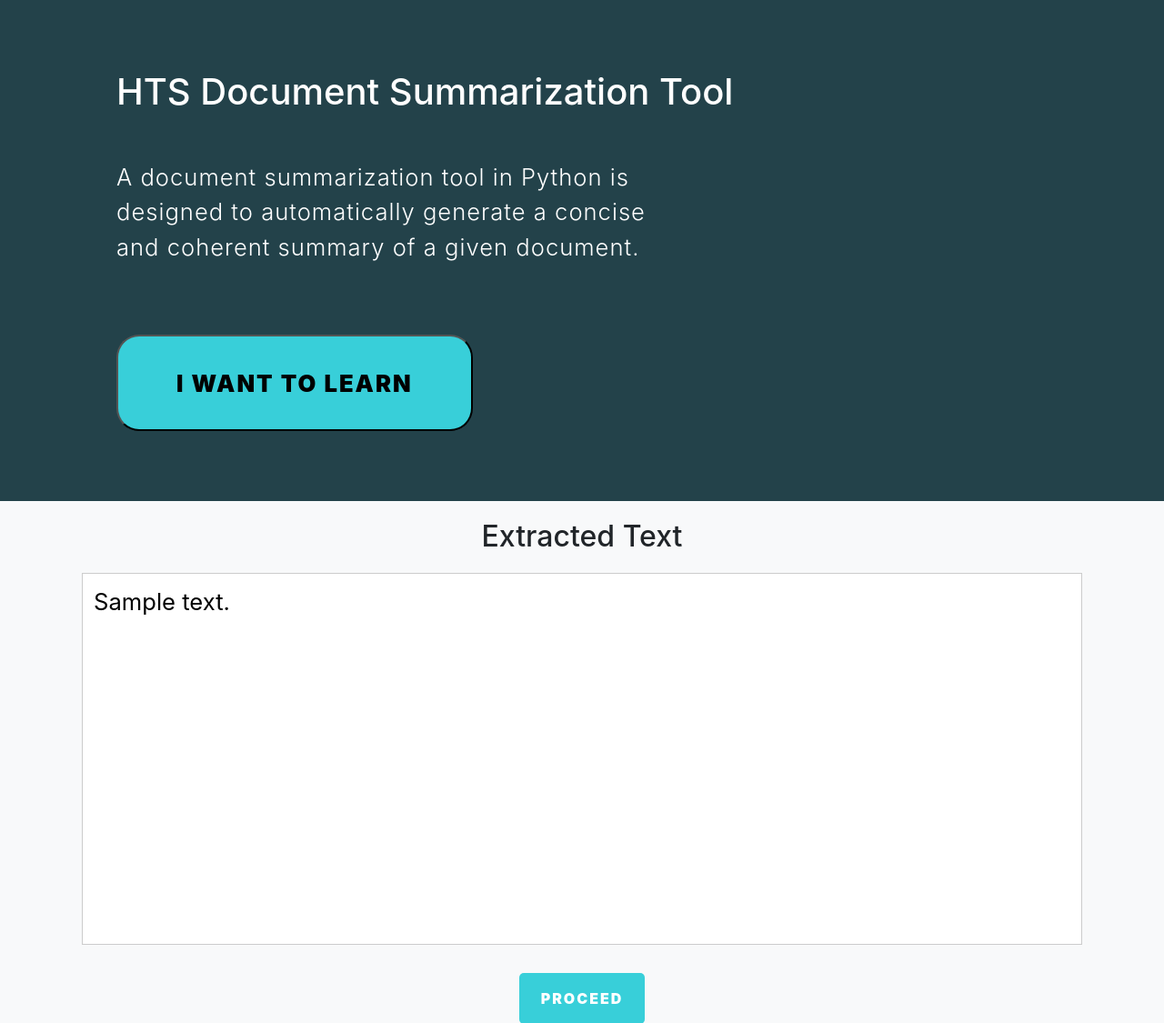
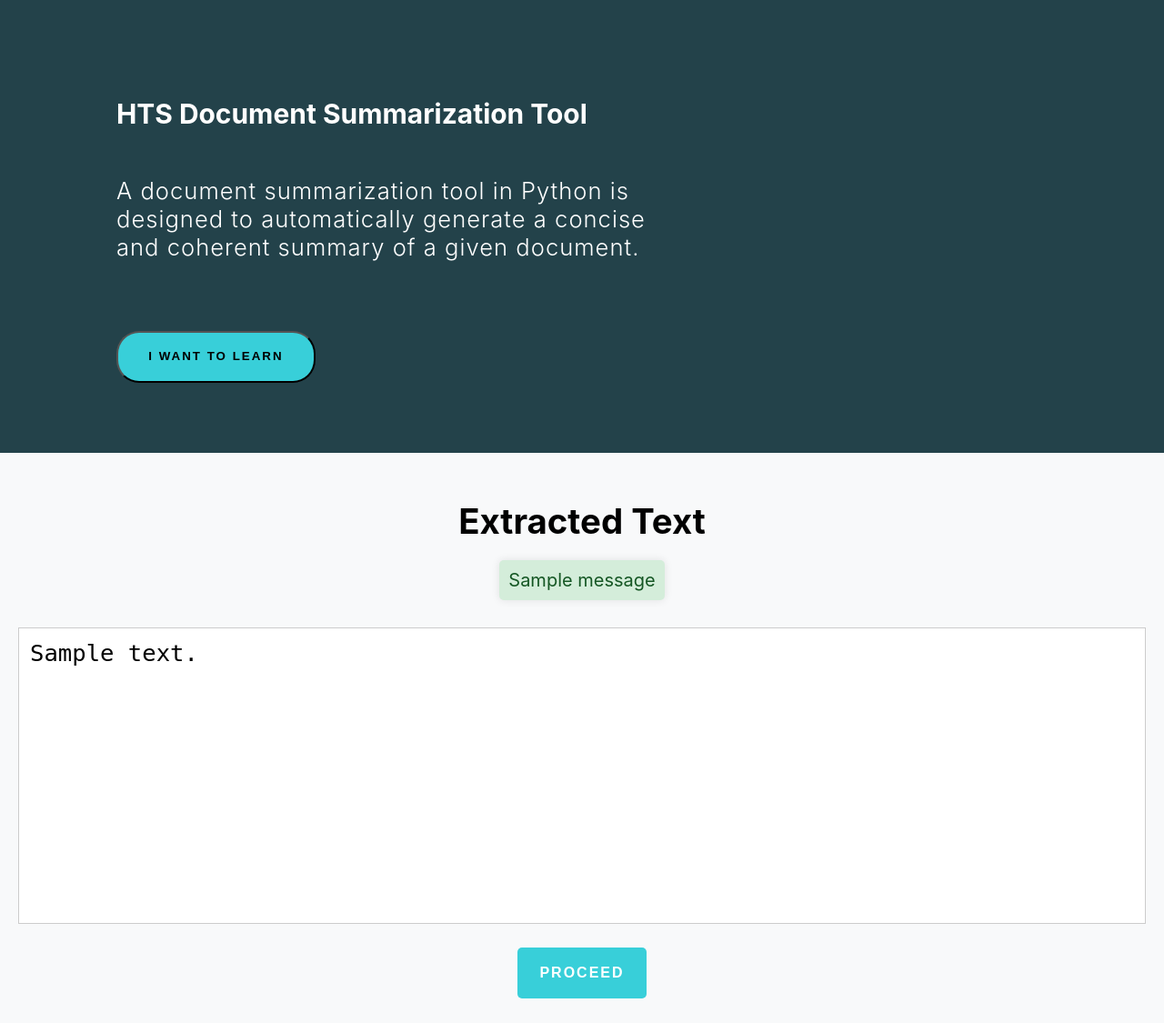
Before and after one commit to nassrkhan/Automatic-Text-Summarization-Web-Application, a Django app: template app1/templates/showText.html in a window 1280 px wide. Shown: the top 1125 px of the page at 91% size. Run offline with Django 4.2, Linux system fonts and the light colour scheme; the template is opened without the code that fills it: most values are stand-ins (such as "Sample title", 1, 10 or a date in 2020); one stand-in notice (Sample message) is shown.

Commit message:
set css of nootification

```diff
--- a/app1/templates/base.html
+++ b/app1/templates/base.html
@@ -6,8 +6,8 @@
       <meta http-equiv="X-UA-Compatible" content="IE=edge">
       <meta name="viewport" content="width=device-width, initial-scale=1.0">
       <!-- Add these to the head section of your HTML file -->
-      <link rel="stylesheet" href="https://cdn.jsdelivr.net/npm/bootstrap@5.3.0/dist/css/bootstrap.min.css">
-      <script src="https://cdn.jsdelivr.net/npm/bootstrap@5.3.0/dist/js/bootstrap.bundle.min.js"></script>
+      <!-- <link rel="stylesheet" href="https://cdn.jsdelivr.net/npm/bootstrap@5.3.0/dist/css/bootstrap.min.css">
+      <script src="https://cdn.jsdelivr.net/npm/bootstrap@5.3.0/dist/js/bootstrap.bundle.min.js"></script> -->
 
       <link rel="stylesheet" type="text/css" href="{% static 'css/base.css' %}">
       <link rel="stylesheet" type="text/css" href="{% static 'css/form.css' %}">
--- a/app1/templates/message.html
+++ b/app1/templates/message.html
@@ -17,8 +17,8 @@
     </div>
     {% endif %} -->
 
-{% endblock %}
+<!-- {% endblock %}
 
 {% block script %}
     <script src="https://cdn.jsdelivr.net/npm/bootstrap@5.3.0/dist/js/bootstrap.bundle.min.js"></script>
-{% endblock script %}
+{% endblock script %}   -->
--- a/app1/templates/showText.html
+++ b/app1/templates/showText.html
@@ -16,8 +16,17 @@
   {% endblock head %}
   <body>
     {% block content %}
+
     <div class="container">
         <h2 class="center">Extracted Text</h2>
+        <!-- Notification Container -->
+        <div class="notification-container">
+          {% for message in messages %}
+              <div class="notification {% if message.tags == 'success' %}success{% elif message.tags == 'error' %}error{% endif %}">
+                  {{ message }}
+              </div>
+          {% endfor %}
+        </div>
         <form method="post" action="{% url 'summary' %}">
           {% csrf_token %}
           <textarea name="extracted_text" rows="10" readonly>{{ extracted_text }}</textarea>
--- a/app1/views.py
+++ b/app1/views.py
@@ -48,7 +48,7 @@ def upload_document(request):
 
             messages.success(request, 'Document successfully uploaded!')
 
-            return render(request, 'base1.html', {'extracted_text': text})
+            return render(request, 'showText.html', {'extracted_text': text})
 
     except Exception as e:
         # Handle exceptions (e.g., file not found, extraction error)
--- a/static/css/show.css
+++ b/static/css/show.css
@@ -16,21 +16,34 @@ body {
 }
 
 /* Add this to your existing CSS or adjust as needed */
-.notification-container {
+/* .notification-container {
   position: fixed;
+  margin-top: 20px;
   top: 20px;
   right: 20px;
   width: 300px;
   z-index: 999;
   display: flex;
-  flex-direction: column;
+  flex-direction: row;
+} */
+
+.notification-container {
+  margin: 20px auto; /* Center the container horizontally and provide top/bottom margin */
+  width: 50%; /* Set a specific width */
+  max-width: 200px; /* Set a maximum width if needed */
+  z-index: 999;
+  display: flex;
+  flex-direction: column; /* Change to column to stack notifications vertically */
+  align-items: center; /* Center items horizontally */
 }
+
 
 .notification {
   margin-bottom: 10px;
   padding: 10px;
   border-radius: 5px;
   box-shadow: 0 0 10px rgba(0, 0, 0, 0.1);
+  font-size: 20px;
 }
 
 .success {
```
